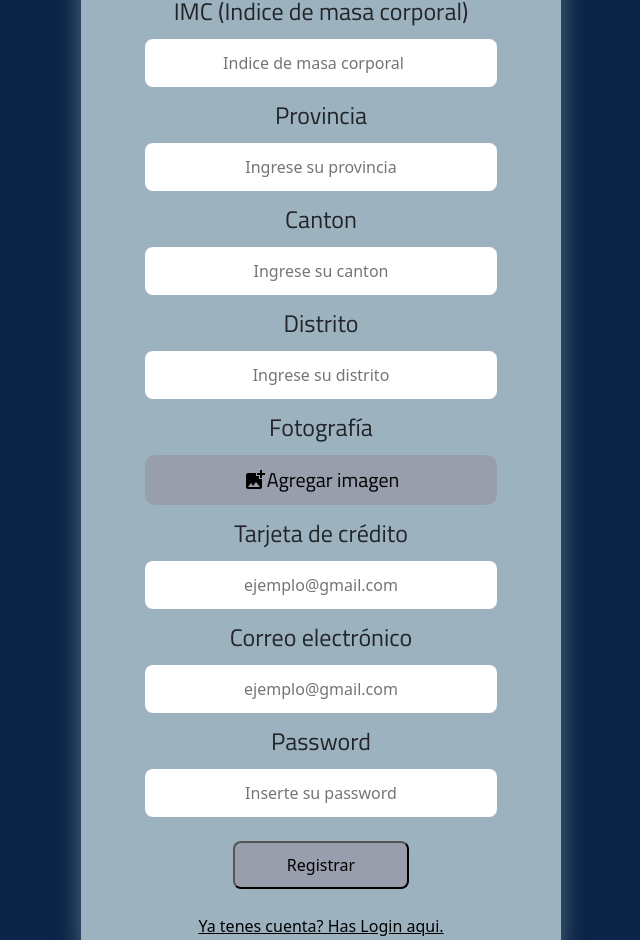
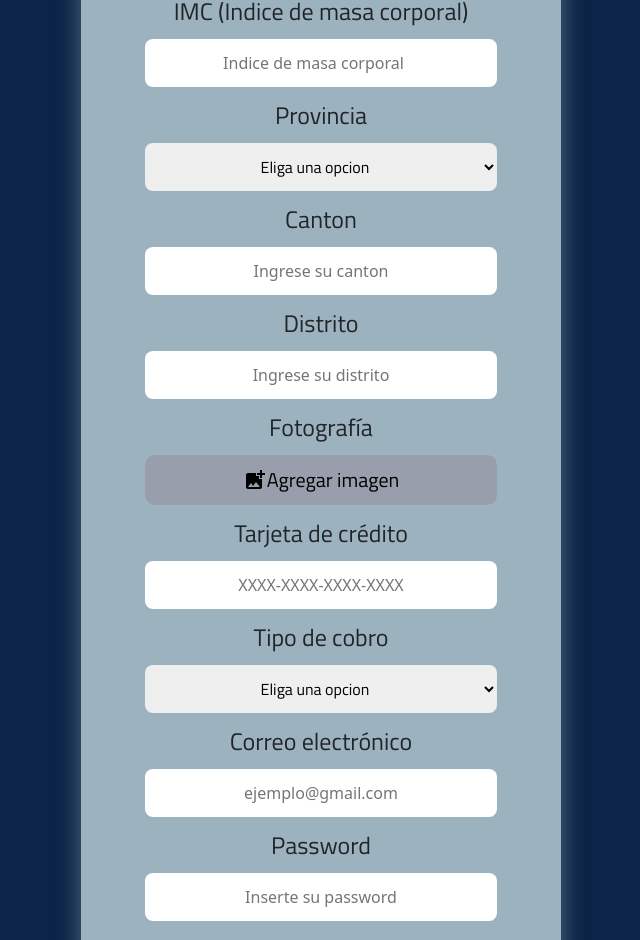
Before and after one commit to AbrahamVenegas/Nutri-TEC, a React (Create React App) app: page /RegisterNutri in a window 1280 px wide. Shown: the part 975-1915 px from the top of the page, without its empty margins (319-959 px from the left). Built offline with nearby package versions, Linux system fonts and the light colour scheme; the HTML template or start-up script is replaced by a standard one.

Commit message:
Se termina RegisterNutri, falta ver el manejo de la foto

```diff
--- a/src/pages/RegistroNutri.js
+++ b/src/pages/RegistroNutri.js
@@ -81,6 +81,18 @@ export const RegisterNutri = () => {
             isproceed = false;
             errormessage += ' Distrito';
         }
+        if (correo === null || foto === "") {
+            isproceed = false;
+            errormessage += ' Foto';
+        }
+        if (correo === null || tarjeta_credito === "") {
+            isproceed = false;
+            errormessage += ' Tarjeta Credito';
+        }
+        if (correo === null || tipo_cobro === "") {
+            isproceed = false;
+            errormessage += ' Tipo Cobro';
+        }
         if (correo === null || correo === "") {
             isproceed = false;
             errormessage += ' Correo';
@@ -107,8 +119,11 @@ export const RegisterNutri = () => {
         e.preventDefault();
         let regObject = {
             cedula, nombre, apellido1, apellido2, edad,
-            fecha_nac, peso, imc, provincia, canton, distrito, correo, password
+            fecha_nac, peso, imc, provincia, canton, distrito,
+            foto, tarjeta_credito, tipo_cobro, correo, password
         };
+        console.log(regObject.tipo_cobro)
+        console.log(regObject.provincia)
         if (IsValidate()) {
             // Este post envia la informacion al API
             fetch("", { //Falta el link
@@ -216,13 +231,21 @@ export const RegisterNutri = () => {
                 </input>
 
                 <label htmlFor="provincia" className="register_label">Provincia</label>
-                <input value={provincia} onChange={e => setProvincia(e.target.value)}
-                    type="text"
+                <select
                     name="provincia"
                     id="provincia"
-                    placeholder="Ingrese su provincia"
-                    className="register_input">
-                </input>
+                    className="register_select"
+                    onChange={e => setProvincia(e.target.value)}
+                >
+                    <option selected disabled>Eliga una opcion</option>
+                    <option value="Alajuela">Alajuela</option>
+                    <option value="Cartago">Cartago</option>
+                    <option value="Guanacaste">Guanacaste</option>
+                    <option value="Heredia">Heredia</option>
+                    <option value="Limón">Limón</option>
+                    <option value="Puntarenas">Puntarenas</option>
+                    <option value="San José">San José</option>
+                </select>
 
                 <label htmlFor="canton" className="register_label">Canton</label>
                 <input value={canton} onChange={e => setCanton(e.target.value)}
@@ -255,14 +278,27 @@ export const RegisterNutri = () => {
                     className="register_input_file">
                 </input>
 
-                <label htmlFor="correo" className="register_label">Tarjeta de crédito</label>
-                <input value={correo} onChange={e => setCorreo(e.target.value)}
+                <label htmlFor="tarjeta_credito" className="register_label">Tarjeta de crédito</label>
+                <input value={tarjeta_credito} onChange={e => setTarjeta_credito(e.target.value)}
                     type="email"
-                    name="correo"
-                    id="correo"
-                    placeholder="ejemplo@gmail.com"
+                    name="tarjeta_credito"
+                    id="tarjeta_credito"
+                    placeholder="XXXX-XXXX-XXXX-XXXX"
                     className="register_input">
                 </input>
+
+                <label htmlFor="tipo_cobro" className="register_label">Tipo de cobro</label>
+                <select
+                    name="tipo_cobro"
+                    id="tipo_cobro"
+                    className="register_select"
+                    onChange={e => setTipo_cobro(e.target.value)}
+                >
+                    <option selected disabled>Eliga una opcion</option>
+                    <option value="Semanal">Semanal</option>
+                    <option value="Mensual">Mensual</option>
+                    <option value="Anual">Anual</option>
+                </select>
 
                 <label htmlFor="correo" className="register_label">Correo electrónico</label>
                 <input value={correo} onChange={e => setCorreo(e.target.value)}
@@ -284,7 +320,6 @@ export const RegisterNutri = () => {
 
                 <button type="submit" className="register_btn">Registrar</button><br />
 
-                {/* () => props.onFormSwitch('login') */}
                 <button onClick={change_log_in} className="loggear_btn">Ya tenes cuenta? Has Login aqui.</button>
             </form>
         </div>
--- a/src/styles/RegisterNutri.css
+++ b/src/styles/RegisterNutri.css
@@ -53,6 +53,16 @@
     display: none;
 }
 
+.register_select {
+    font-family: 'Titillium Web', sans-serif;
+    border: none;
+    height: 3em;
+    width: 80%;
+    border-radius: 0.50em;
+    text-align: center;
+}
+
+
 .register_label_file {
     font-family: 'Titillium Web', sans-serif;
     color: black;
```
